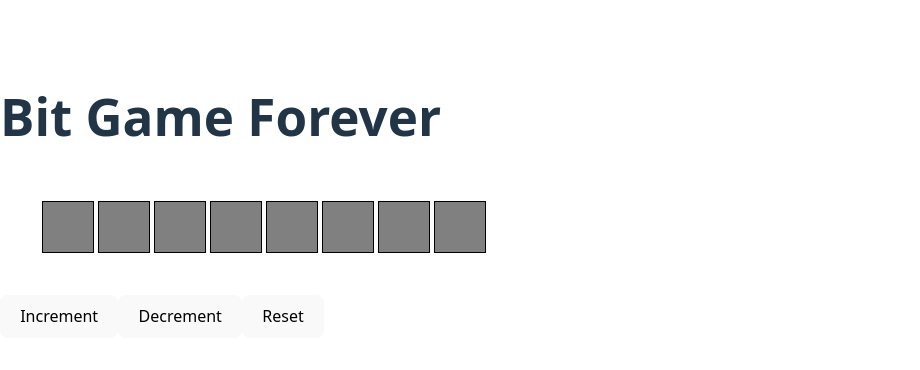
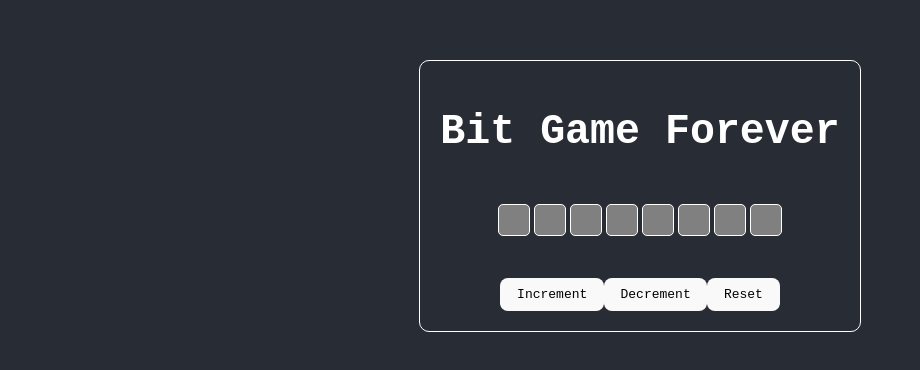
Before and after one commit to xockcin/bitgame-forever, a React (Vite) app: page / in a window 1280 px wide. Shown: the part 204-574 px from the top of the page, without its empty margins (0-920 px from the left). Built offline with nearby package versions, Linux system fonts and the light colour scheme.

Commit message:
created stack component and do bitmove

```diff
--- a/src/App.css
+++ b/src/App.css
@@ -1,7 +1,31 @@
+body {
+  font-family: monospace;
+  background-color: #282c34;
+  color: white;
+  margin: 0;
+  padding: 0;
+  display: flex;
+  justify-content: center;
+  align-items: center;
+  height: 100vh;
+  flex-direction: column;
+  gap: 20px;
+}
+
+.App {
+  text-align: center;
+  border: 1px solid white;
+  padding: 20px;
+  margin: 20px;
+  background-color: #282c34;
+  border-radius: 10px;
+}
+
 .bit {
-  width: 50px;
-  height: 50px;
-  border: 1px solid black;
+  width: 30px;
+  height: 30px;
+  border: 1px solid white;
+  border-radius: 5px;
   display: inline-block;
   margin: 2px;
 }
--- a/src/App.tsx
+++ b/src/App.tsx
@@ -1,9 +1,12 @@
 import { useState } from 'react'
 import './App.css'
 import Byte from './components/Byte'
+import Stack from './components/Stack'
 
 function App() {
   const [mainByte, setMainByte] = useState(0)
+  const [stack, setStack] = useState<number[]>([])
+
   return (
     <>
       <div className="App">
--- /dev/null
+++ b/src/components/Stack.tsx
@@ -0,0 +1,13 @@
+import Byte from './Byte'
+
+export default function Stack({bytes} : {bytes: number[]}) {
+  return (
+    <div>
+        <div className="stack-container">
+            {bytes.map((value, index) => (
+            <Byte key={index} value={value} />
+            ))}
+        </div>
+    </div>
+  )
+}
--- a/src/utilities/functions.ts
+++ b/src/utilities/functions.ts
@@ -5,3 +5,26 @@ export function numberToBooleanArray(num: number): boolean[] {
   }
   return newByte.reverse();
 }
+
+export function doBitmove(num: number, bitmove: string, size: number = 256): number {
+    switch (bitmove) {
+      case "+":
+        return (num + 1) % size;
+      case "<":
+        return (num * 2) % size;
+      case "~":
+        return size - 1 - num;
+      case ">":
+        return Math.floor(num / 2);
+      case "-":
+        if (num === 0) {
+          return 255
+        }
+        else {
+          return num - 1
+        }
+      default:
+        console.log("Invalid Token")
+        return num;
+    }
+  }
```
